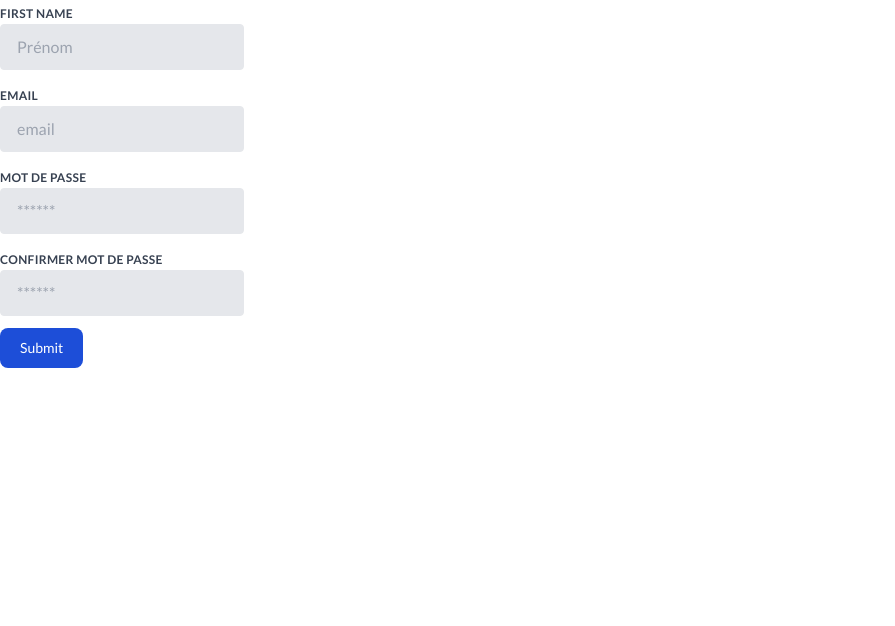
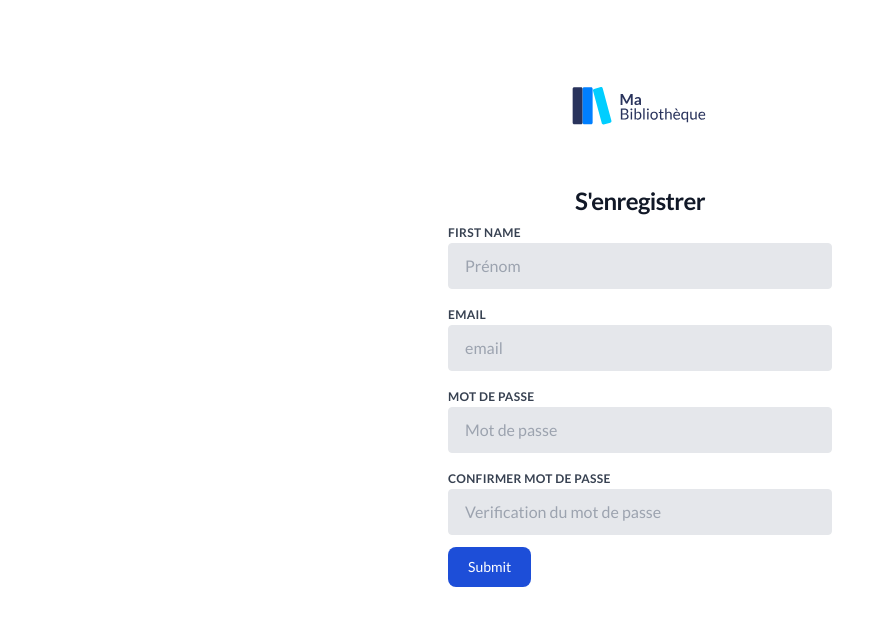
Before and after one commit to laurent972/book-app, a Next.js app: page /register in a window 1280 px wide. Shown: the top 626 px of the page, without its empty margins (0-895 px from the left). Built offline with nearby package versions, Linux system fonts and the light colour scheme.

Commit message:
affichage erreurs

```diff
--- a/package.json
+++ b/package.json
@@ -12,7 +12,8 @@
     "firebase": "^10.5.2",
     "next": "14.0.0",
     "react": "^18",
-    "react-dom": "^18"
+    "react-dom": "^18",
+    "react-hook-form": "^7.49.3"
   },
   "devDependencies": {
     "autoprefixer": "^10.4.16",
--- a/src/app/components/Register.jsx
+++ b/src/app/components/Register.jsx
@@ -4,6 +4,9 @@ import { createUserWithEmailAndPassword } from "firebase/auth";
 import { auth } from "@/services/initFireBase";
 import { doc, setDoc } from "firebase/firestore";
 import { db } from "@/services/initFireBase";
+import Image from "next/image";
+
+import logo from '../../../public/assets/logo.svg';
 
 
 
@@ -16,6 +19,11 @@ const Register = () =>{
     const [password,setPassword] = useState('');
     const [confirmPassword, setConfirmPassword] = useState('');
     const [userId, setUserId] = useState('');
+    const [errorFirstname,setErrorFirstname] = useState('');
+    const [errorEmail, setErrorEmail] = useState('');
+    const [errorConfirm, setErrorConfirm] = useState('');
+    const [isValid, setIsValid] = useState(true);
+    const [verifAccount, setVerifAccount] = useState('');
 
     const register = async () => {
         try{
@@ -28,50 +36,71 @@ const Register = () =>{
         }catch(error){
             const errorCode = error.code;
             const errorMessage = error.message;
-            console.log(errorCode+errorMessage)
+            if(error.code == 'auth/email-already-exists' || error.code == 'auth/email-already-in-use' ){
+                setVerifAccount('Ce compte existe déjà')
+            }
+            console.log(errorCode)
         }
-
-
-
-       /* console.log(firstName,email,password, confirmPassword);
-        await createUserWithEmailAndPassword(auth, email, password)
-        .then((userCredential) => {
-         // Signed up
-        const user = userCredential.user;
-        setUserId(userCredential.user.uid)
-        console.log(userCredential.user.uid);
-         })
-        .catch((error) => {
-            const errorCode = error.code;
-            const errorMessage = error.message;
-
-            console.log(errorMessage)
-            // ..
-        });
-        console.log(userId);
-
-        await setDoc(doc(db, "users", userId), {
-            name: "tddr",
-            state: "CA",
-            country: "USA"
-        });*/
 
       }
 
     const handleValidate = (e) =>{
         e.preventDefault();
-        let isValid = true;
-        const emailRegex = /^\w+@[a-zA-Z_]+?\.[a-zA-Z]{2,3}$/
-        register();
+        const firstNameRegex = /^[a-zA-Z\s-]+$/;
+        const emailRegex = /^\w+@[a-zA-Z_]+?\.[a-zA-Z]{2,3}$/;
 
+       if( firstName.length <= 0 || !firstNameRegex.test(firstName)){
+            setErrorFirstname('La saisie est invalide');
+            setIsValid(false);
+        }else{
+            setErrorFirstname('')
+            setIsValid(true);
+        }
+
+        if( firstName.length <= 0 || !emailRegex.test(email)){
+            setErrorEmail('email incorrect');
+            setIsValid(false);
+        }else{
+            setErrorEmail('')
+            setIsValid(true);
+        }
+
+        if(!password.match(confirmPassword) ){
+            setErrorConfirm('Les mots de passe ne correspondent pas');
+            setIsValid(false);
+        }else{
+            setErrorConfirm('')
+            setIsValid(true);
+        }
+
+        if(isValid){
+            register();
+        }
+        console.log(isValid);
     }
 
 
     return(
 
+        <div className="flex min-h-full flex-1 flex-col justify-center px-6 py-12 lg:px-8">
+        <div className="sm:mx-auto sm:w-full sm:max-w-sm">
+         <Image
+            src={logo}
+            className="mx-auto"
+            alt="Ma bibliothèque logo"
+            loading = 'lazy'
+            width="150px"
+            height="80px"
+        />
+
+        <h2 className="mt-5 text-center text-2xl font-bold leading-9 tracking-tight text-gray-900">
+            S'enregistrer
+          </h2>
+
         <form className="w-full max-w-lg" onSubmit={handleValidate}>
               <div className="flex flex-wrap -mx-3 mb-6">
-                <div className="w-full md:w-1/2 px-3 mb-6 md:mb-0">
+                <div className="w-full  px-3 mb-6 md:mb-0">
+                    <p>{verifAccount}</p>
                     <label className="uppercase tracking-wide text-gray-700 text-xs font-bold mb-2" htmlFor="grid-first-name">
                         First Name
                     </label>
@@ -82,7 +111,9 @@ const Register = () =>{
                         placeholder="Prénom"
                         onChange={(e) => setFirstName(e.target.value)}
                         value={firstName}
+                        required
                     />
+                    <p>{errorFirstname}</p>
                     <label className="uppercase tracking-wide text-gray-700 text-xs font-bold mb-2" htmlFor="grid-email">
                         email
                     </label>
@@ -92,7 +123,9 @@ const Register = () =>{
                         type="email"
                         placeholder="email"
                         onChange={(e) => setEmail(e.target.value)}
+                        required
                     />
+                     <p>{errorEmail}</p>
                     <label className="uppercase tracking-wide text-gray-700 text-xs font-bold mb-2" htmlFor="grid-password">
                         Mot de passe
                     </label>
@@ -100,8 +133,9 @@ const Register = () =>{
                         className="w-full bg-gray-200 text-gray-700 border rounded py-3 px-4 mb-3 leading-tight focus:outline-none focus:bg-white"
                         id="grid-password"
                         type="password"
-                        placeholder="******"
+                        placeholder="Mot de passe"
                         onChange={(e) => setPassword(e.target.value)}
+                        required
                     />
                     <label className="uppercase tracking-wide text-gray-700 text-xs font-bold mb-2" htmlFor="grid-confirm-pass">
                         Confirmer mot de passe
@@ -110,10 +144,11 @@ const Register = () =>{
                         className="w-full bg-gray-200 text-gray-700 border rounded py-3 px-4 mb-3 leading-tight focus:outline-none focus:bg-white"
                         id="grid-confirm-pass"
                         type="password"
-                        placeholder="******"
+                        placeholder="Verification du mot de passe"
                         onChange={(e) => setConfirmPassword(e.target.value)}
+                        required
                     />
-
+                     <p>{errorConfirm}</p>
                     <button
                     type="submit"
                     className="text-white bg-blue-700 hover:bg-blue-800 focus:ring-4 focus:outline-none focus:ring-blue-300 font-medium rounded-lg text-sm w-full sm:w-auto px-5 py-2.5 text-center dark:bg-blue-600 dark:hover:bg-blue-700 dark:focus:ring-blue-800"
@@ -126,7 +161,8 @@ const Register = () =>{
 
               </div>
         </form>
-
+        </div>
+        </div>
 
     )
 }
```
Also changed, not shown: 1 other file (tests, documents, lock files or other folders).
